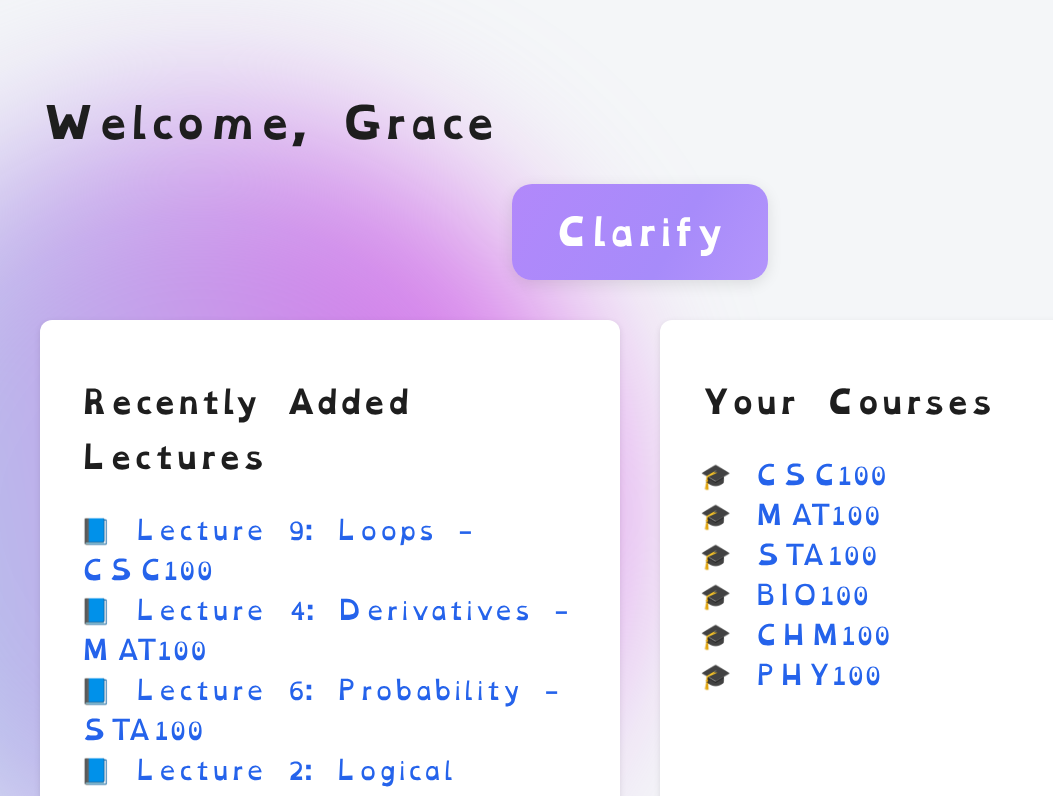
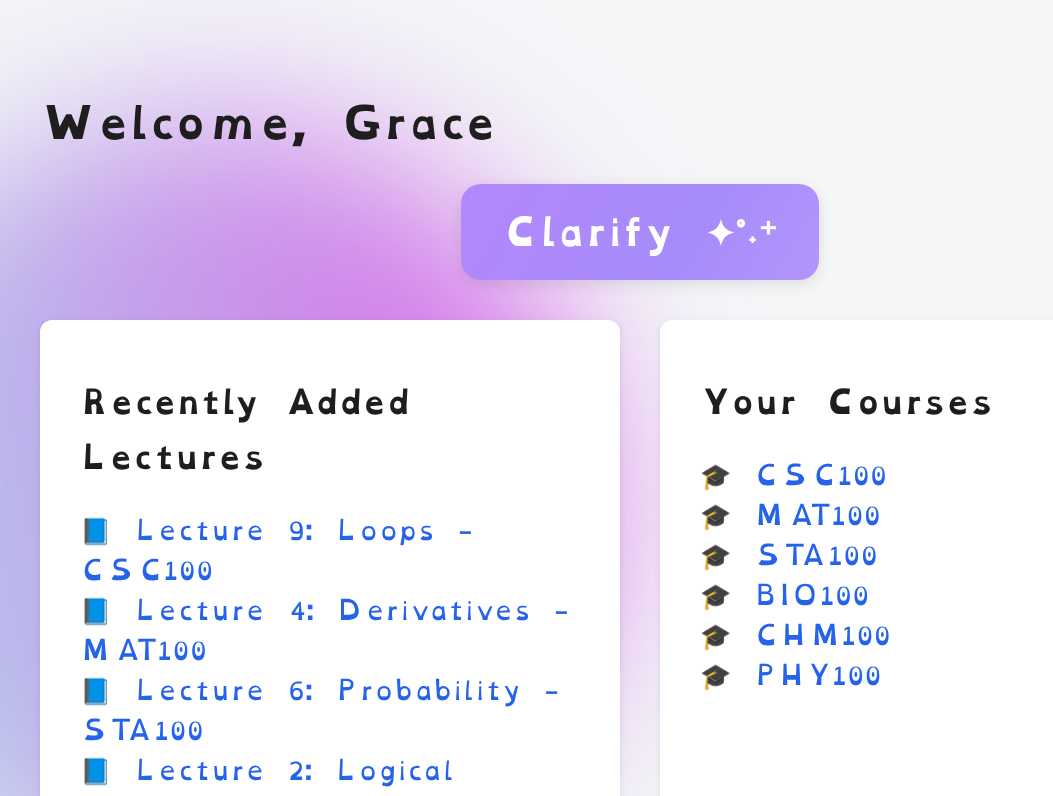
Before and after one commit to gracelliu/genai2025, a Vue app in the folder dyslexia-app/: page /home in a window 1280 px wide. Shown: the top 796 px of the page, without its empty margins (0-1053 px from the left). Built offline with nearby package versions, Linux system fonts and the light colour scheme; a web font is replaced by a local one.

Commit message:
add glitter

```diff
--- a/dyslexia-app/src/components/OnboardPage.vue
+++ b/dyslexia-app/src/components/OnboardPage.vue
@@ -14,7 +14,7 @@
 
       <a href="https://www.dyslexia.com/about-dyslexia/" target="_blank">Learn more about dyslexia here</a>
       <a href="https://opendyslexic.org/" target="_blank">Learn more about the OpenDyslexic font</a>
-      <button @click="goToHome">Get Started ✧˖°</button>
+      <button @click="goToHome">Get Started ✦˚˖⁺</button>
     </div>
   </div>
 </template>
--- a/dyslexia-app/src/components/WelcomePage.vue
+++ b/dyslexia-app/src/components/WelcomePage.vue
@@ -10,7 +10,7 @@
         <h1>Welcome, Grace</h1>
         <div class="center-button">
           <button class="shimmer-button" @click="handleStart">
-            Clarify
+            Clarify ✦˚˖⁺
           </button>
         </div>
 
```
